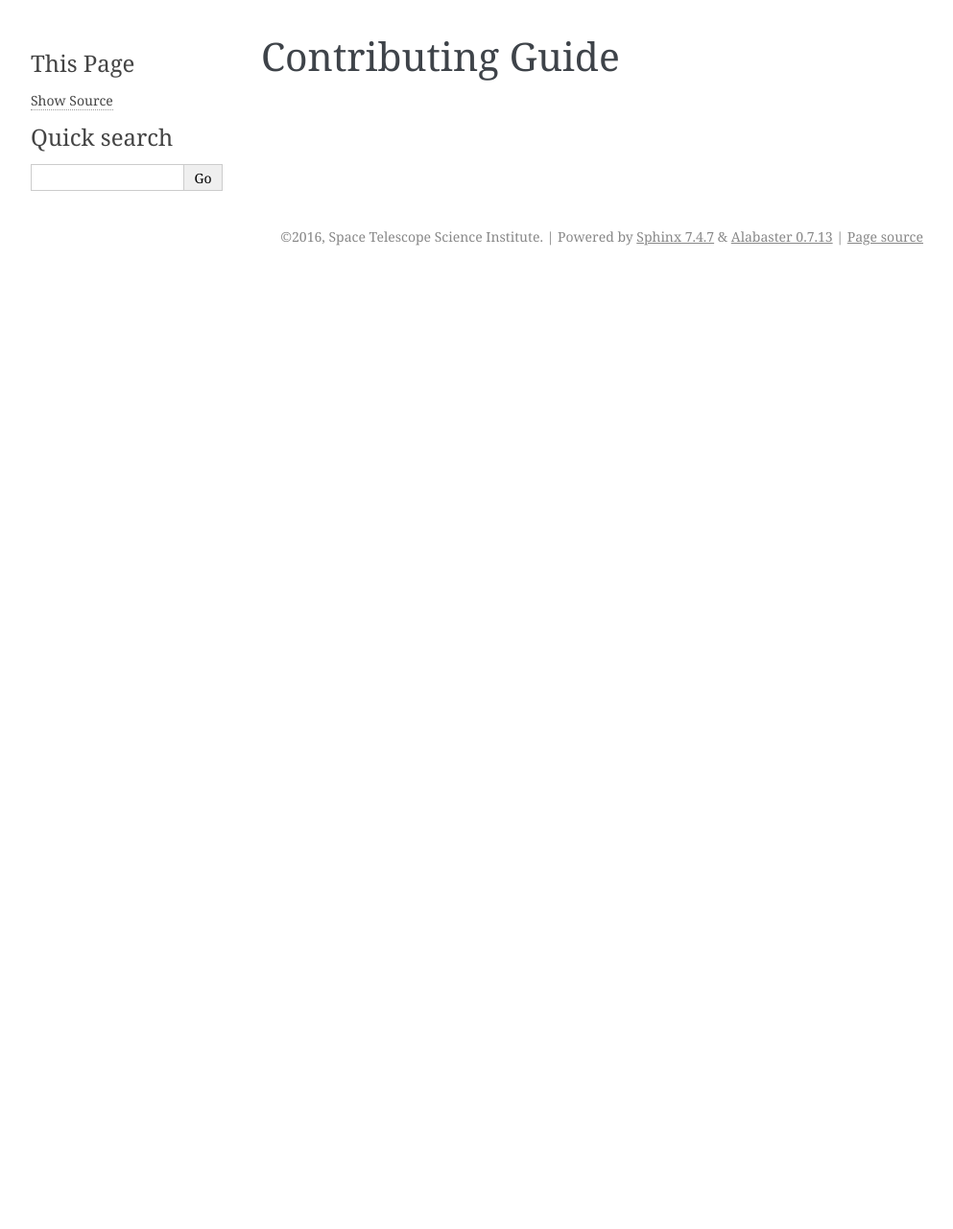
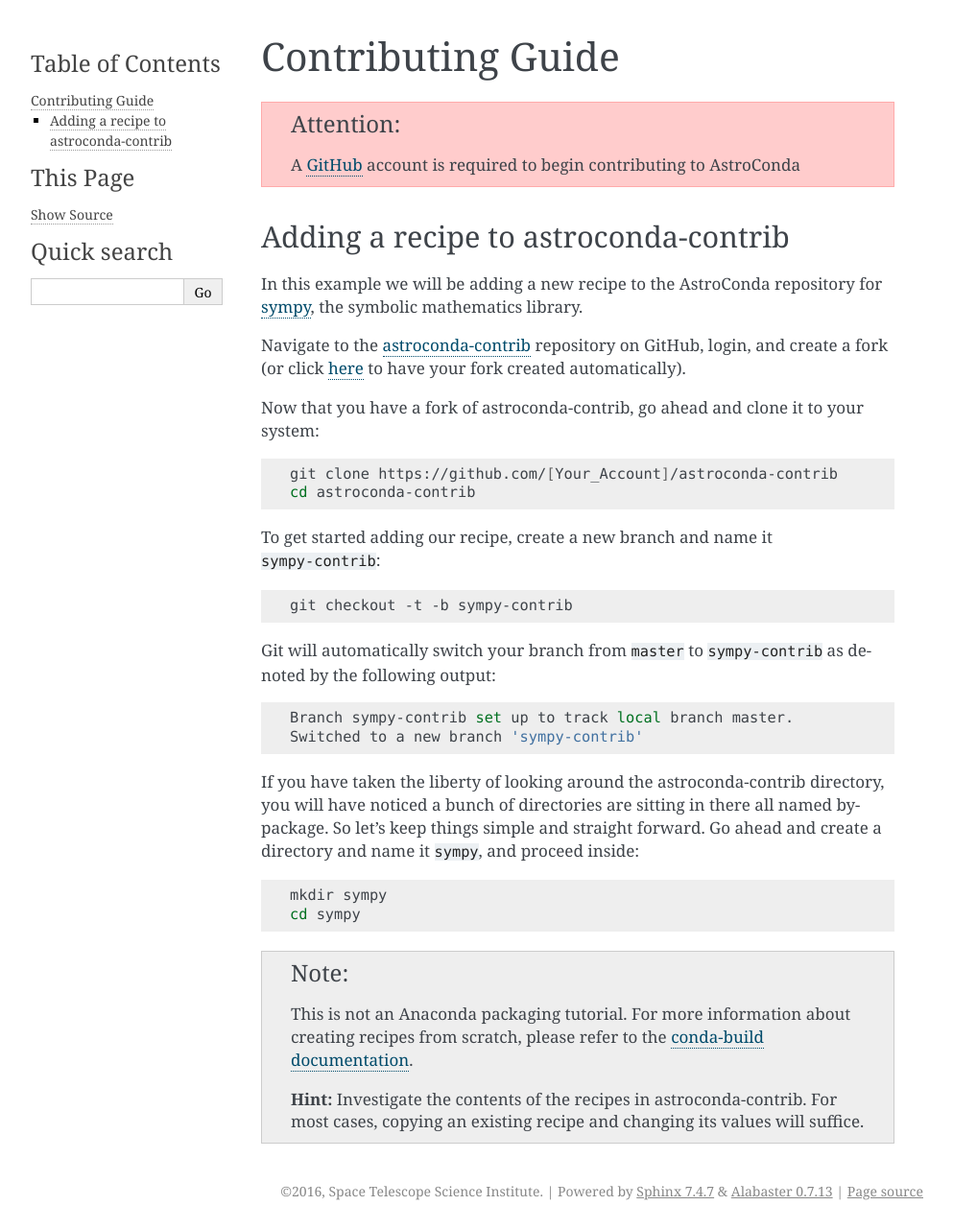
Before and after one commit to jhunkeler/astroconda, a Sphinx documentation site: the page built from source/contributing.rst, in a window 1280 px wide. Shown: the whole page at 96% size, without its empty margins (148-1141 px from the left). Built offline with Sphinx 7.4.7, drawn with Linux system fonts in a browser that asks for light colours; before the commit the page ends 900 px from its top, so only the background shows below that.

Commit message:
Begin working on contribution guide

```diff
--- a/source/contributing.rst
+++ b/source/contributing.rst
@@ -1,3 +1,55 @@
 ******************
 Contributing Guide
 ******************
+
+
+.. attention::
+
+    A `GitHub <https://github.com>`_ account is required to begin contributing to AstroConda
+
+Adding a recipe to astroconda-contrib
+=====================================
+
+In this example we will be adding a new recipe to the AstroConda repository for `sympy <http://sympy.org>`_, the symbolic
+mathematics library.
+
+Navigate to the `astroconda-contrib <https://github.com/astroconda/astroconda-contrib>`_ repository on GitHub, login,
+and create a fork (or click `here <https://github.com/astroconda/astroconda-contrib/fork>`_ to have your fork created automatically).
+
+Now that you have a fork of astroconda-contrib, go ahead and clone it to your system:
+
+.. code-block:: sh
+
+    git clone https://github.com/[Your_Account]/astroconda-contrib
+    cd astroconda-contrib
+
+
+To get started adding our recipe, create a new branch and name it ``sympy-contrib``:
+
+.. code-block:: sh
+
+    git checkout -t -b sympy-contrib
+
+Git will automatically switch your branch from ``master`` to ``sympy-contrib`` as denoted by the following output:
+
+.. code-block:: sh
+
+    Branch sympy-contrib set up to track local branch master.
+    Switched to a new branch 'sympy-contrib'
+
+If you have taken the liberty of looking around the astroconda-contrib directory, you will have noticed a bunch of
+directories are sitting in there all named by-package. So let's keep things simple and straight forward. Go ahead and
+create a directory and name it ``sympy``, and proceed inside:
+
+.. code-block:: sh
+
+    mkdir sympy
+    cd sympy
+
+.. note::
+
+    This is not an Anaconda packaging tutorial. For more information about creating recipes from scratch, please refer to
+    the `conda-build documentation <http://conda.pydata.org/docs/build_tutorials/pkgs2.html>`_.
+
+    **Hint:** Investigate the contents of the recipes in astroconda-contrib. For most cases, copying an existing recipe and
+    changing its values will suffice.
```
